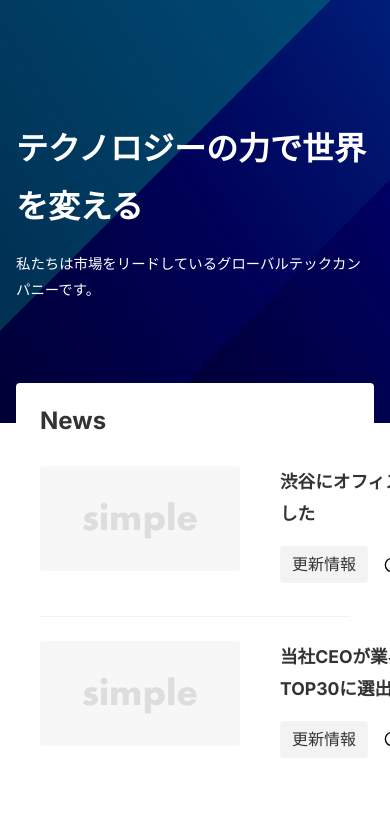
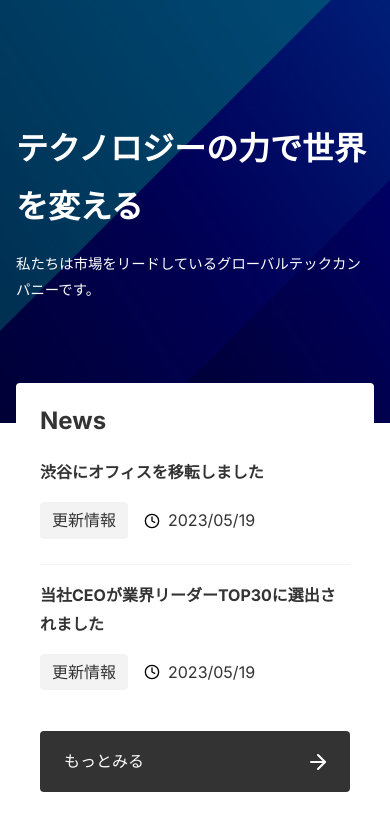
Before and after one commit to cazuho/next-and-microcms, a Next.js app: page / in a window 390 px wide. Shown: the top 830 px of the page. Built offline with nearby package versions, Linux system fonts and the light colour scheme.

Commit message:
3章コンポーネントに分割

```diff
--- /dev/null
+++ b/app/_components/ButtonLink/index.module.css
@@ -0,0 +1,20 @@
+.button {
+  display: block;
+  padding: 20px 40px;
+  border-radius: var(--border-radius);
+  width: 300px;
+  background: url("/arrow-right.svg") no-repeat right 20px center,
+    var(--color-button-primary);
+  color: var(--color-text-unpainted);
+}
+
+.button:hover {
+  opacity: 0.9;
+}
+
+@media (max-width: 640px) {
+  .button {
+    padding: 16px 24px;
+    width: 100%;
+  }
+}
--- /dev/null
+++ b/app/_components/ButtonLink/index.tsx
@@ -0,0 +1,14 @@
+import styles from "./index.module.css";
+
+type Props = {
+  href: string;
+  children: React.ReactNode;
+};
+
+export default function ButtonLink({ href, children }: Props) {
+  return (
+    <a href={href} className={styles.button}>
+      {children}
+    </a>
+  );
+}
--- /dev/null
+++ b/app/_components/Category/index.module.css
@@ -0,0 +1,7 @@
+.tag {
+  background-color: var(--color-bg-sub);
+  padding: 4px 12px;
+  border-radius: var(--border-radius);
+  white-space: nowrap;
+  font-size: 1rem;
+}
--- /dev/null
+++ b/app/_components/Category/index.tsx
@@ -0,0 +1,10 @@
+import type { Category } from "@/app/_libs/microcms";
+import styles from "./index.module.css";
+
+type Props = {
+  category: Category;
+};
+
+export default function Category({ category }: Props) {
+  return <span className={styles.tag}>{category.name}</span>;
+}
--- /dev/null
+++ b/app/_components/Date/index.module.css
@@ -0,0 +1,7 @@
+.date {
+  display: flex;
+  align-items: center;
+  gap: 8px;
+  margin: 0.8rem 0;
+  font-size: 1rem;
+}
--- /dev/null
+++ b/app/_components/Date/index.tsx
@@ -0,0 +1,15 @@
+import Image from "next/image";
+import styles from "./index.module.css";
+
+type Props = {
+  date: string;
+};
+
+export default function Date({ date }: Props) {
+  return (
+    <span className={styles.date}>
+      <Image src="/clock.svg" alt="" width={16} height={16} loading="eager" />
+      {date}
+    </span>
+  );
+}
--- /dev/null
+++ b/app/_components/NewsList/index.module.css
@@ -0,0 +1,53 @@
+.list {
+  border-bottom: 1px solid var(--color-border-light);
+}
+.list:last-child {
+  border-bottom: none;
+}
+
+.link {
+  display: flex;
+  align-items: flex-start;
+  gap: 40px;
+  padding: 24px 0;
+}
+
+.image {
+  width: 200px;
+  height: auto;
+  border-radius: var(--border-radius);
+}
+
+.title {
+  font-size: 1.1rem;
+  font-weight: bold;
+  margin-bottom: 0.5rem;
+}
+
+.meta {
+  display: flex;
+  align-items: center;
+  gap: 16px;
+}
+
+@media (max-width: 640px) {
+  .link {
+    display: block;
+    padding: 16px 0;
+  }
+  .image {
+    display: none;
+  }
+
+  .title {
+    font-size: 1rem;
+    font-weight: bold;
+    margin-bottom: 0.4rem;
+  }
+
+  .meta {
+    display: flex;
+    align-items: center;
+    gap: 16px;
+  }
+}
--- /dev/null
+++ b/app/_components/NewsList/index.tsx
@@ -0,0 +1,39 @@
+import Image from "next/image";
+import styles from "./index.module.css";
+import Category from "../Category";
+import Date from "../Date";
+import { News } from "@/app/_libs/microcms";
+
+type Props = {
+  news: News[];
+};
+
+export default function NewsList({ news }: Props) {
+  if (news.length === 0) {
+    return <p>記事がありません。</p>;
+  }
+  return (
+    <ul>
+      {news.map((article) => (
+        <li key={article.id} className={styles.list}>
+          <div className={styles.link}>
+            <Image
+              className={styles.image}
+              src="/no-image.png"
+              alt="No Image"
+              width={1200}
+              height={630}
+            />
+            <dl className={styles.content}>
+              <dt className={styles.title}>{article.title}</dt>
+              <dd className={styles.meta}>
+                <Category category={article.category} />
+                <Date date={article.publishedAt ?? article.createdAt} />
+              </dd>
+            </dl>
+          </div>
+        </li>
+      ))}
+    </ul>
+  );
+}
--- /dev/null
+++ b/app/_libs/microcms.ts
@@ -0,0 +1,13 @@
+export type Category = {
+  name: string;
+};
+
+export type News = {
+  id: string;
+  title: string;
+  category: {
+    name: string;
+  };
+  publishedAt: string;
+  createdAt: string;
+};
--- a/app/page.module.css
+++ b/app/page.module.css
@@ -47,53 +47,10 @@
   font-size: 1.5rem;
 }
 
-.list {
-  border-bottom: 1px solid var(--color-border-light);
-}
-
-.list:last-child {
-  border-bottom: none;
-}
-
-.link {
-  display: flex;
-  align-items: flex-start;
-  gap: 40px;
-  padding: 24px 0;
-}
-
-.image {
-  width: 200px;
-  height: auto;
-  border-radius: var(--border-radius);
-}
-
-.newsItemTitle {
-  font-size: 1.1rem;
-  font-weight: bold;
-  margin-bottom: 0.5rem;
-}
-
-.meta {
-  display: flex;
-  align-items: center;
-  gap: 16px;
-}
-
-.tag {
-  background-color: var(--color-bg-sub);
-  padding: 4px 12px;
-  border-radius: var(--border-radius);
-  white-space: nowrap;
-  font-size: 1rem;
-}
-
-.data {
-  display: flex;
-  align-items: center;
-  gap: 8px;
-  margin: 0.8rem 0;
-  font-size: 1rem;
+.newsLink {
+  position: absolute;
+  right: -40px;
+  bottom: -40px;
 }
 
 @media (max-width: 1000px) {
@@ -134,4 +91,11 @@
     width: calc(100% - 32px);
     padding: 16px 24px;
   }
+
+  .newsLink {
+    position: relative;
+    right: auto;
+    bottom: auto;
+    margin-top: 16px;
+  }
 }
--- a/app/page.tsx
+++ b/app/page.tsx
@@ -1,15 +1,8 @@
 import styles from "./page.module.css";
 import Image from "next/image";
-
-type News = {
-  id: string;
-  title: string;
-  category: {
-    name: string;
-  };
-  publishedAt: string;
-  createdAt: string;
-};
+import NewsList from "./_components/NewsList";
+import ButtonLink from "./_components/ButtonLink";
+import { News } from "./_libs/microcms";
 
 const data: {
   contents: News[];
@@ -67,37 +60,10 @@
       </section>
       <section className={styles.news}>
         <h2 className={styles.newwsTitle}>News</h2>
-        <ul>
-          {sliceData.map((article) => (
-            <li key={article.id} className={styles.list}>
-              <div className={styles.link}>
-                <Image
-                  className={styles.image}
-                  src="/no-image.png"
-                  alt="No Image"
-                  width={1200}
-                  height={630}
-                />
-                <dl className={styles.content}>
-                  <dt className={styles.newsItemTitle}>{article.title}</dt>
-                  <dd className={styles.meta}>
-                    <span className={styles.tag}>{article.category.name}</span>
-                    <span className={styles.data}>
-                      <Image
-                        src="/clock.svg"
-                        alt=""
-                        width={16}
-                        height={16}
-                        priority
-                      />
-                      {article.publishedAt}
-                    </span>
-                  </dd>
-                </dl>
-              </div>
-            </li>
-          ))}
-        </ul>
+        <NewsList news={sliceData} />
+        <div className={styles.newsLink}>
+          <ButtonLink href="/news">もっとみる</ButtonLink>
+        </div>
       </section>
     </>
   );
```
